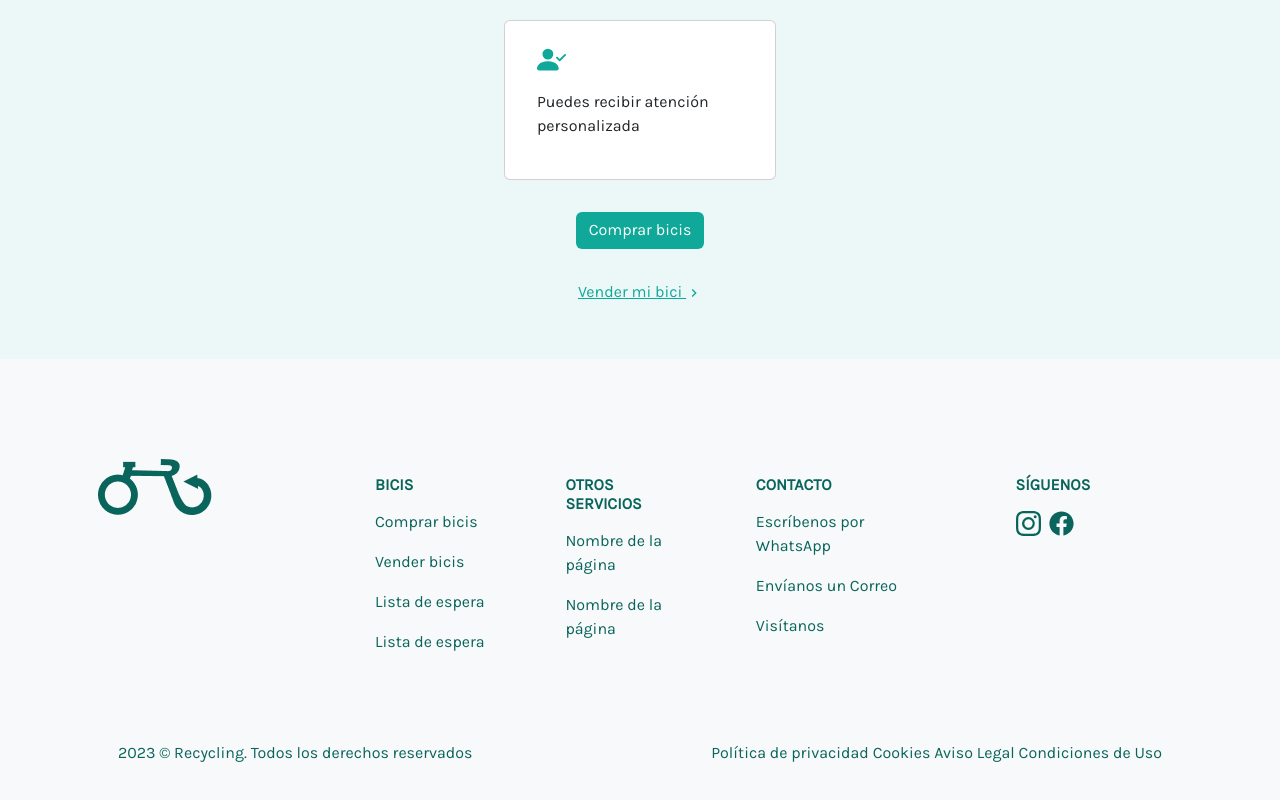
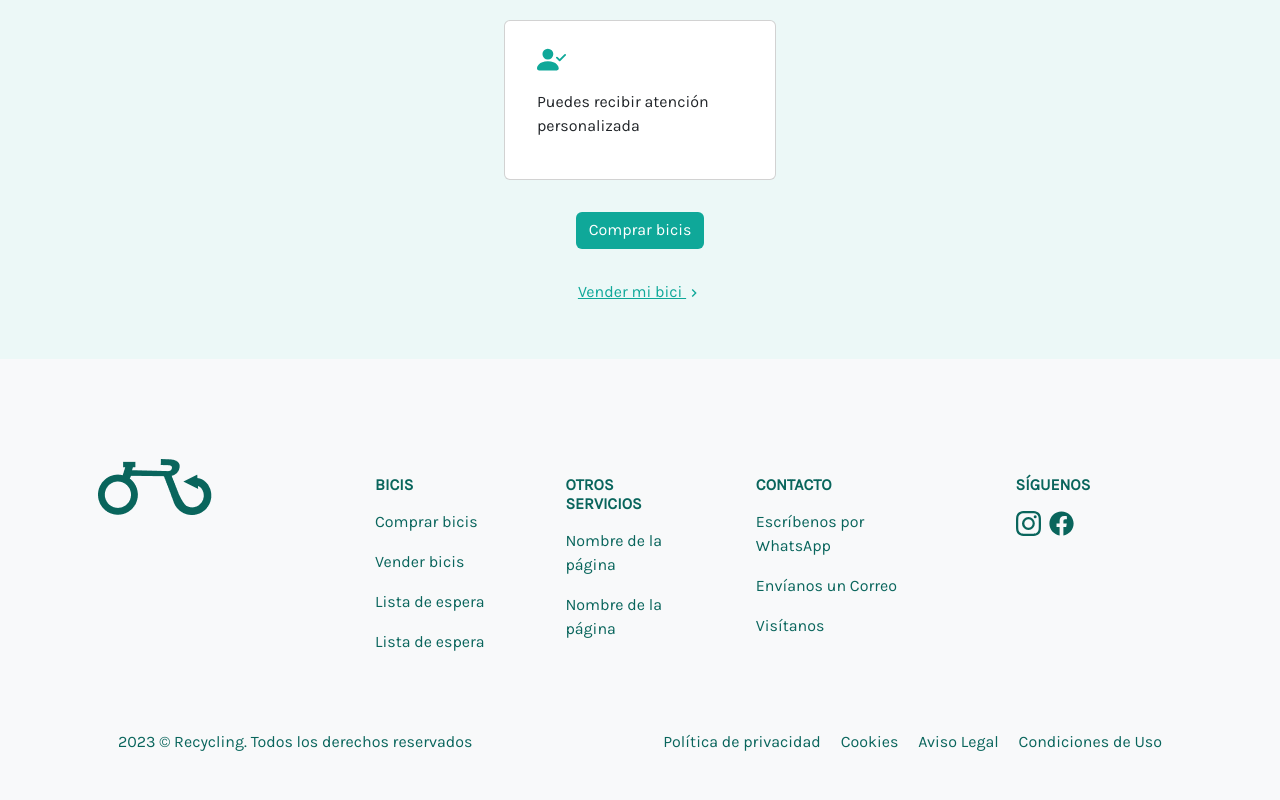
Before and after one commit to Recycling-Bikes/recycling-web, a Next.js app: page / in a window 1280 px wide. Shown: the part 1797-2597 px from the top of the page. Built offline with nearby package versions, Linux system fonts and the light colour scheme.

Commit message:
footer fix

```diff
--- a/components/home/Footer.js
+++ b/components/home/Footer.js
@@ -40,7 +40,7 @@ const Footer = (props) => {
                                         md="3"
                                         lg="2"
                                         xl="2"
-                                        className="me-auto pb-2"
+                                        className="me-auto mb-md-0 mb-4 pb-2"
                                     >
                                         <h6 className="text-uppercase fw-bold mb-3">
                                             Bicis
@@ -72,7 +72,7 @@ const Footer = (props) => {
                                         md="4"
                                         lg="3"
                                         xl="2"
-                                        className="me-auto mb-4 pb-2"
+                                        className="me-auto mb-md-0 mb-4 pb-2"
                                     >
                                         <h6 className="text-uppercase fw-bold mb-3">
                                             Otros Servicios
@@ -179,23 +179,23 @@ const Footer = (props) => {
                 <Container fluid className="py-4">
                     <Row className="justify-content-between p-4">
                         <Col xs="auto">
-                            <div className="text-left text-final-footer">
+                            <div className="text-reset mb-3">
                                 2023 © Recycling. Todos los derechos reservados
                             </div>
                         </Col>
 
                         <Col xs="auto">
-                            <a href="#!" className="text-reset mr-3">
+                            <a href="#!" className="text-reset ms-3">
                                 Política de privacidad{" "}
                             </a>
 
-                            <a href="#!" className="text-reset mr-3">
+                            <a href="#!" className="text-reset ms-3">
                                 Cookies{" "}
                             </a>
-                            <a href="#!" className="text-reset mr-3">
+                            <a href="#!" className="text-reset ms-3">
                                 Aviso Legal{" "}
                             </a>
-                            <a href="#!" className="text-reset">
+                            <a href="#!" className="text-reset ms-3">
                                 Condiciones de Uso{" "}
                             </a>
                         </Col>
```
